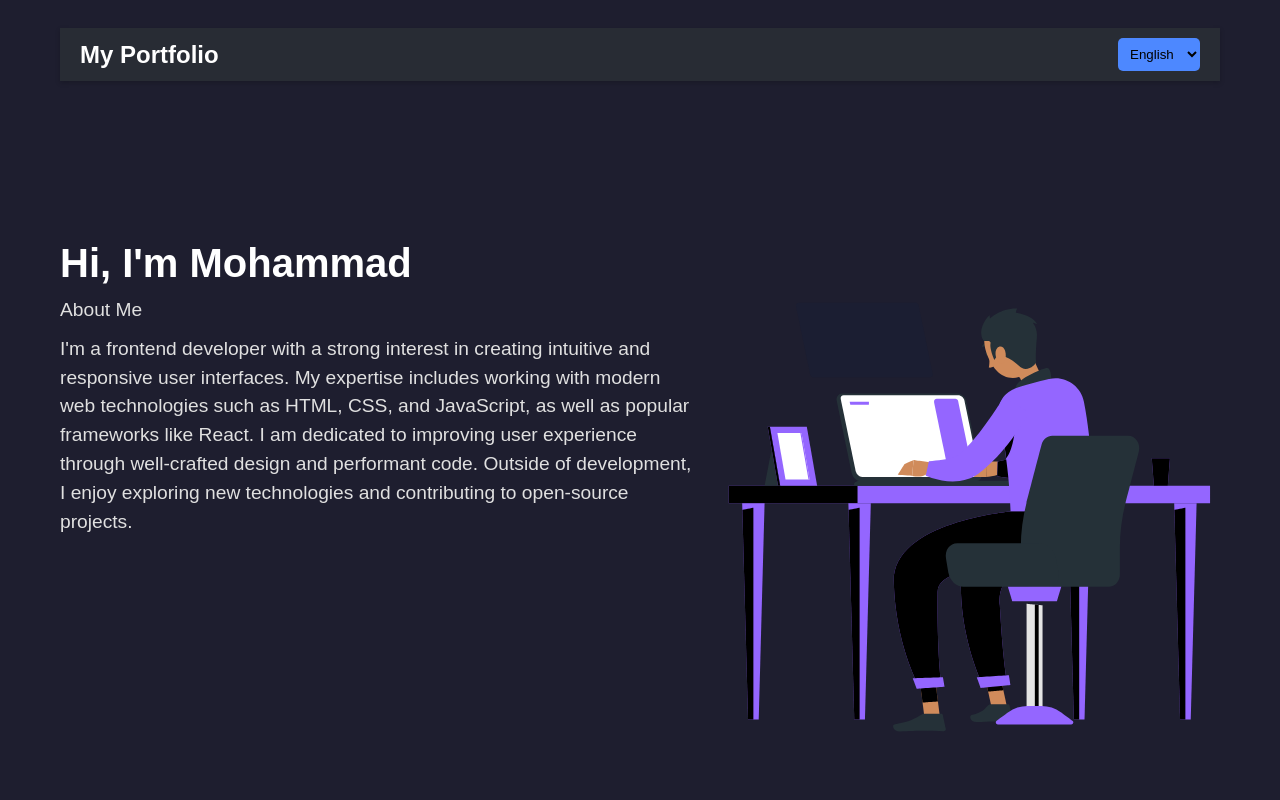
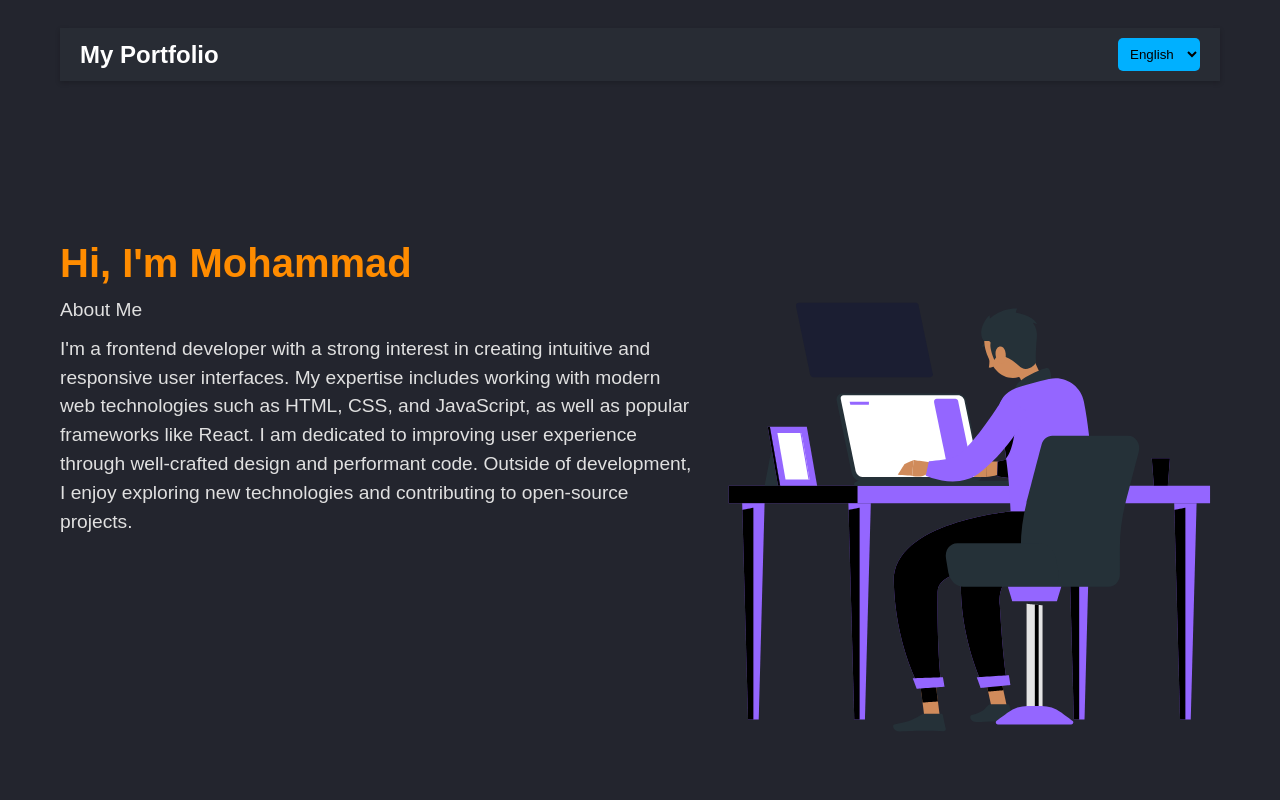
Before and after one commit to m-mohammad-d/portfolio, a React (Vite) app: page / in a window 1280 px wide. Shown: the top 800 px of the page. Built offline with nearby package versions, Linux system fonts and the light colour scheme; a web font is replaced by a local one.

Commit message:
Update color palette for portfolio theme with dark and modern colors

```diff
--- a/src/index.css
+++ b/src/index.css
@@ -1,22 +1,24 @@
 :root {
   /* Background Colors */
-  --background-color: #1e1e2f;
-
-  /* Text Colors */
+  --background-color: rgb(35, 37, 46);
+  --background-darker: #121212;
   --primary-text-color: #e0e0e0;
   --secondary-text-color: #a0a0b0;
+  --highlight-text-color: #00b0ff;
 
-  /* Accent Colors */
-  --link-color: #4d88ff;
-  --accent-color: #ff6f61;
+  --link-color: #00b0ff;
+  --accent-color: #c0c0c0;
+  --button-hover-color: #ff8c00;
 
-  /* Border and Divider */
   --border-color: #2e2e3f;
-  /* Header Titles */
-  --header-color: #ffffff;
+  --header-color: #ff8c00;
 
-  /* Sample Usage */
+  --light-color: #e6e6e6;
+  --muted-color: rgba(255, 255, 255, 0.2);
+
+  --highlight-color: #ffcc00;
 }
+
 body {
   background-color: var(--background-color);
   color: var(--primary-text-color);
```
